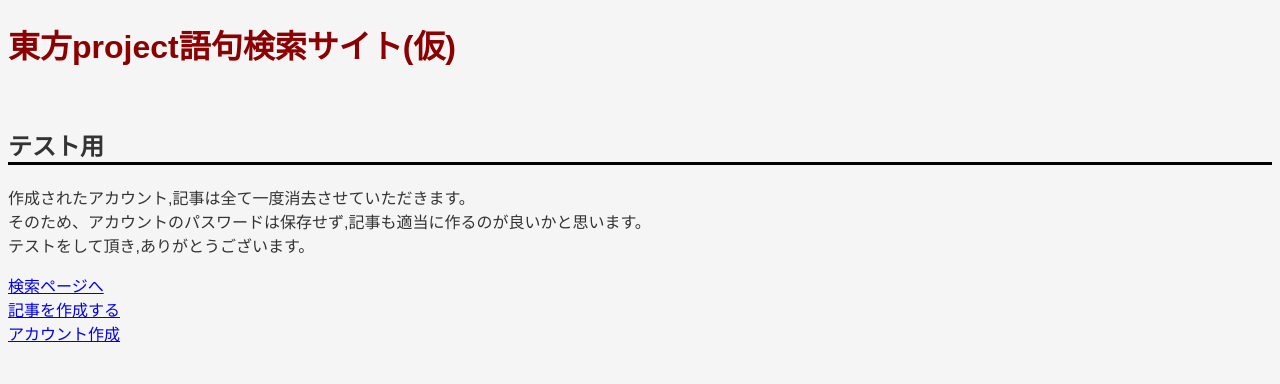
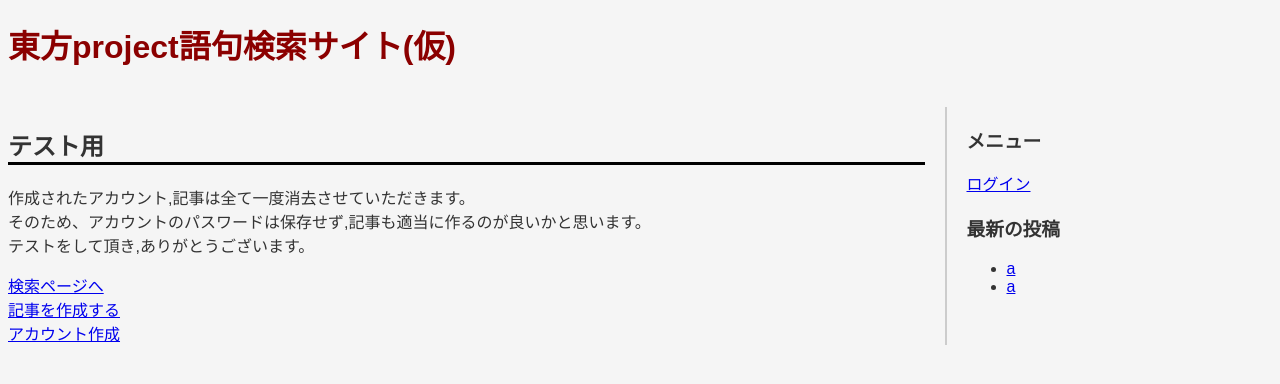
Before and after one commit to SuperCorruption/kotoba_search, a Django app: page / in a window 1280 px wide. Shown: the top 384 px of the page. Run offline with Django 5.2, Linux system fonts and the light colour scheme; data comes from the database, SQL or seed files in the repository; both versions use the stored data as it was after the commit.

Commit message:
fix: マイページURLパターンの修正

```diff
--- a/articles/urls.py
+++ b/articles/urls.py
@@ -16,4 +16,5 @@ urlpatterns = [
     path('accounts/login/', LoginView.as_view(), name='login'),
     path('signup/', views.signup, name='signup'),
     path('permisson-denined/', views.permission_denied_view, name='permission_denied'),
+    path('mypage/<str:username>/', views.my_page, name='my_page'),
 ]
--- a/articles/views.py
+++ b/articles/views.py
@@ -2,6 +2,7 @@ from django.shortcuts import render, redirect, get_object_or_404
 from django.contrib.auth.decorators import login_required
 from django.contrib.auth.forms import UserCreationForm
 from django.contrib.auth import login, logout
+from django.contrib.auth.models import User
 from .models import Article, Tag
 from django.db.models import Q
 from .forms import ArticleForm
@@ -17,7 +18,8 @@ def Replace(title):
     return title.replace('_', ' ')
 
 def home(request):
-    return render(request, 'articles/home.html')
+    latest_articles = Article.objects.order_by('-id')[:10]
+    return render(request, 'articles/home.html', {'latest_articles':latest_articles})
 
 def signup(request):
     if request.method == "POST":
@@ -74,6 +76,11 @@ def article_detail(request, work_title, title_slug, article_id):
         return redirect('article_detail', work_title=article.work_title, title_slug=article.title_slug, article_id=article_id)
 
     return render(request, 'article_detail.html', {'article': article})
+
+def my_page(request, username):
+    user = get_object_or_404(User, username=username)
+    articles = Article.objects.filter(author=user).order_by('-id')
+    return render(request, 'articles/my_page.html', {'user': user, 'articles': articles})
 
 @login_required
 def create_article(request):
--- a/templates/articles/home.html
+++ b/templates/articles/home.html
@@ -11,12 +11,17 @@
 	h2 {
 		border-bottom:3px solid #000;
 	}
-
-	h3 {
-		border-bottom: 3px solid #000;
+	.container {
+		display: flex;
 	}
-	h4 {
-		border-bottom: 3px solid #000;
+	.main-content {
+		flex: 3;
+		padding-right: 20px;
+	}
+	.sidebar {
+		flex: 1;
+		border-left: 2px solid #ccc;
+		padding-left: 20px;
 	}
 
 	</style>
@@ -25,6 +30,9 @@
 <body>
 	<h1>東方project語句検索サイト(仮)</h1>
 	</br>
+	<div class="container">
+		<!-- メインコンテンツ -->
+		<div class="main-content">
 			<h2>テスト用</h2>
 			<p>作成されたアカウント,記事は全て一度消去させていただきます。
 			<br>そのため、アカウントのパスワードは保存せず,記事も適当に作るのが良いかと思います。
@@ -34,5 +42,32 @@
 			<a href="{% url 'search_articles' %}">検索ページへ</a><br>
 			<a href="{% url 'create_article' %}">記事を作成する</a><br>
 			<a href="{% url 'signup' %}">アカウント作成</a>
+		</div>
+
+		<!-- サイドバー -->
+		<div class="sidebar">
+			<h3>メニュー</h3>
+			{% if user.is_authenticated %}
+				<p><a href="{% url 'articles:my_page' user.username %}">マイページ</a></p>
+				<p><a href="{% url 'logout' %}">ログアウト</a></p>
+			{% else %}
+				<p><a href="{% url 'login' %}">ログイン</a></p>
+			{% endif %}
+
+			<h3>最新の投稿</h3>
+			<ul>
+                		{% for article in latest_articles %}
+                    			<li>
+                        			<a href="{% url 'articles:view_article' article.id %}">
+                            				{{ article.title }}
+                        			</a>
+                    			</li>
+                		{% empty %}
+                    			<li>投稿がありません</li>
+                		{% endfor %}
+            		</ul>
+        	</div>
+    	</div>
+
 </body>
 </html>
```
Also changed, not shown: templates/articles/my_page.html (added, +22 -0 lines), db.sqlite3. Lines whose indentation alone changed are shown as unchanged.
